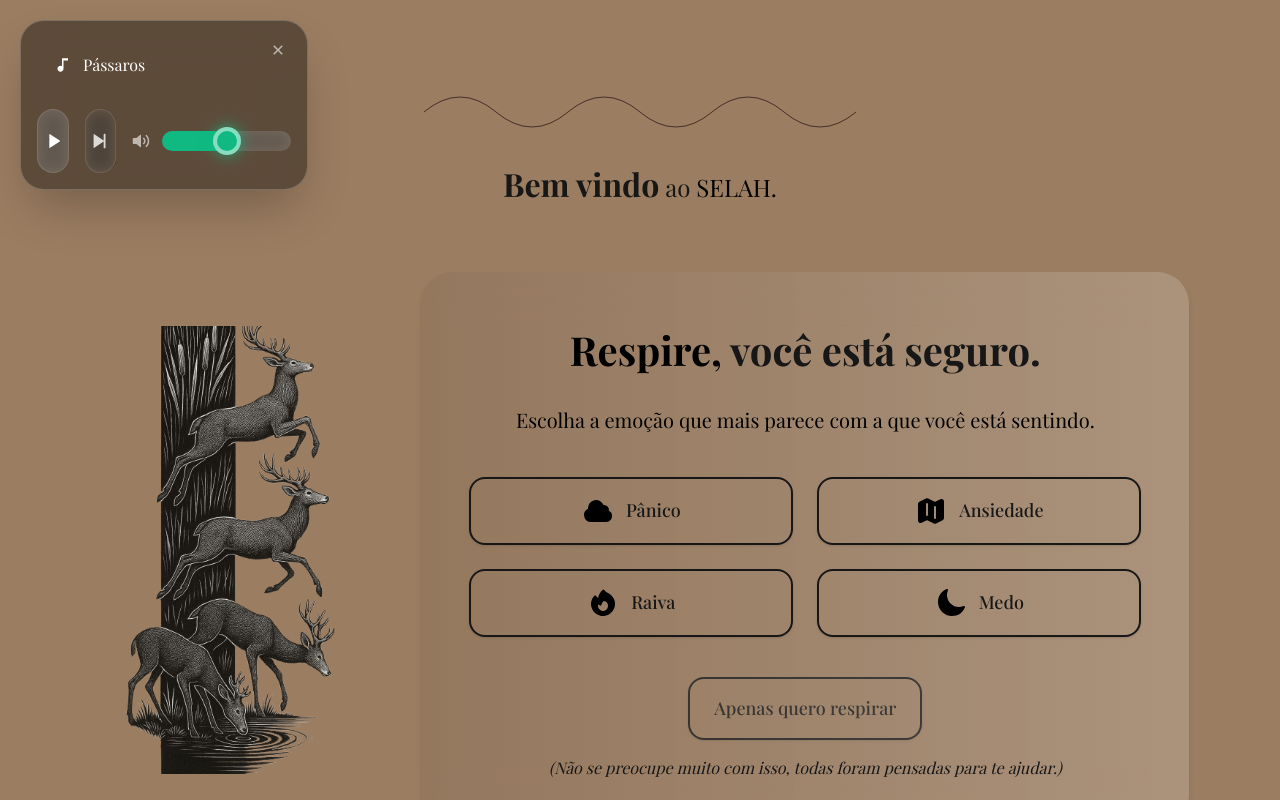
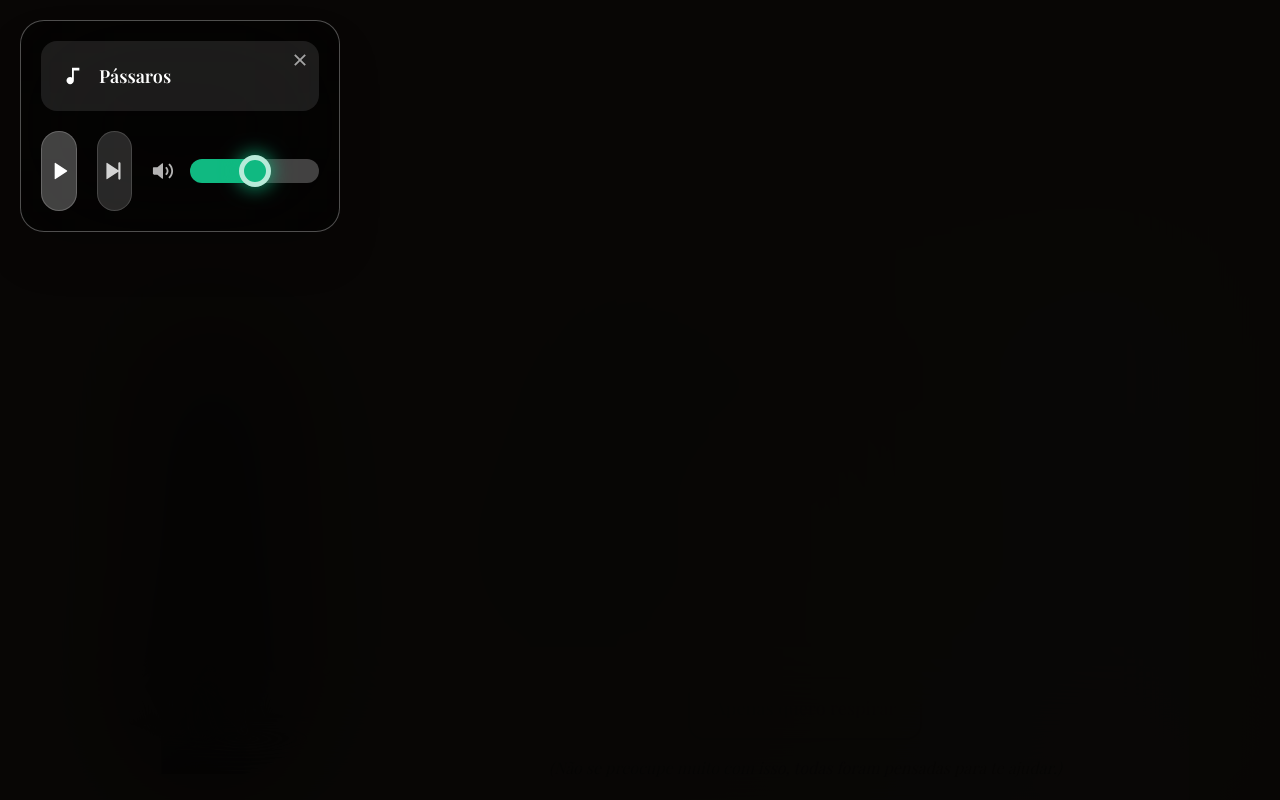
Before and after one commit to leticiael/selah-app, a Next.js app: page / in a window 1280 px wide. Both pictures are taken after a click on the button 48 px from the left and 48 px from the top of the page. Shown: the top 800 px of the page. Built offline with nearby package versions, Linux system fonts and the light colour scheme; a web font is replaced by a local one.

Commit message:
fix modal style

```diff
--- a/src/components/FloatingAudioPlayer.tsx
+++ b/src/components/FloatingAudioPlayer.tsx
@@ -51,7 +51,6 @@ const soundCategories = [
   }
 ];
 
-// Flatten all tracks for easy access
 const allTracks = soundCategories.flatMap(category => category.tracks);
 
 let globalAudio: HTMLAudioElement | null = null;
@@ -74,7 +73,6 @@ function updateGlobalState(newState: Partial<typeof globalState>) {
 export default function FloatingAudioPlayer() {
   const [, forceUpdate] = useState({});
   const { isZenMode } = useContext(ZenModeContext);
-
   const playerRef = useRef<HTMLDivElement>(null);
   const modalRef = useRef<HTMLDivElement>(null);
   const dragging = useRef(false);
@@ -87,21 +85,19 @@ export default function FloatingAudioPlayer() {
     };
   }, []);
 
-  // Prevent body scroll when modal is open
   useEffect(() => {
-    if (globalState.expanded) {
+    if (globalState.expanded || globalState.open) {
       document.body.style.overflow = 'hidden';
       document.documentElement.style.overflow = 'hidden';
     } else {
       document.body.style.overflow = 'unset';
       document.documentElement.style.overflow = 'unset';
     }
-
     return () => {
       document.body.style.overflow = 'unset';
       document.documentElement.style.overflow = 'unset';
     };
-  }, [globalState.expanded]);
+  }, [globalState.expanded, globalState.open]);
 
   useEffect(() => {
     if (!globalAudio) {
@@ -110,15 +106,12 @@ export default function FloatingAudioPlayer() {
       globalAudio.volume = globalState.volume;
       globalAudio.loop = true;
       globalAudio.preload = "metadata";
-
       globalAudio.addEventListener('play', () => {
         updateGlobalState({ playing: true });
       });
-
       globalAudio.addEventListener('pause', () => {
         updateGlobalState({ playing: false });
       });
-
       globalAudio.addEventListener('ended', () => {
         const nextIndex = (globalState.index + 1) % allTracks.length;
         globalAudio!.src = allTracks[nextIndex].file;
@@ -145,28 +138,21 @@ export default function FloatingAudioPlayer() {
   useEffect(() => {
     const handleClickOutside = (event: MouseEvent) => {
       if (
-        modalRef.current &&
-        !modalRef.current.contains(event.target as Node) &&
-        globalState.expanded
+        (modalRef.current && !modalRef.current.contains(event.target as Node)) ||
+        (playerRef.current && !playerRef.current.contains(event.target as Node))
       ) {
-        updateGlobalState({ expanded: false });
-      }
-
-      if (
-        playerRef.current &&
-        !playerRef.current.contains(event.target as Node) &&
-        globalState.open &&
-        !globalState.expanded
-      ) {
-        updateGlobalState({ open: false });
+        if (globalState.expanded || globalState.open) {
+          updateGlobalState({ expanded: false, open: false });
+        }
       }
     };
-
-    document.addEventListener("mousedown", handleClickOutside);
+    if (globalState.expanded || globalState.open) {
+      document.addEventListener("mousedown", handleClickOutside);
+    }
     return () => {
       document.removeEventListener("mousedown", handleClickOutside);
     };
-  }, []);
+  }, [globalState.expanded, globalState.open]);
 
   const currentTrack = useMemo(() => allTracks[globalState.index], [globalState.index]);
 
@@ -176,7 +162,6 @@ export default function FloatingAudioPlayer() {
       e.stopPropagation();
     }
     if (!globalAudio) return;
-
     if (globalAudio.paused) {
       globalAudio.play().catch(() => {});
     } else {
@@ -190,13 +175,10 @@ export default function FloatingAudioPlayer() {
       e.stopPropagation();
     }
     if (!globalAudio) return;
-
     const nextIndex = (globalState.index + 1) % allTracks.length;
     const wasPlaying = !globalAudio.paused;
-
     globalAudio.pause();
     updateGlobalState({ index: nextIndex });
-
     setTimeout(() => {
       if (wasPlaying && globalAudio) {
         globalAudio.play().catch(() => {});
@@ -206,14 +188,12 @@ export default function FloatingAudioPlayer() {
 
   const selectTrack = useCallback((trackIndex: number) => {
     if (!globalAudio) return;
-
     globalAudio.pause();
     updateGlobalState({
       index: trackIndex,
       expanded: false,
       open: true
     });
-
     setTimeout(() => {
       if (globalAudio) {
         globalAudio.play().catch(() => {});
@@ -222,14 +202,11 @@ export default function FloatingAudioPlayer() {
   }, []);
 
   const handleMouseDown = (e: React.MouseEvent) => {
-    // Não permitir drag quando o modal expandido estiver aberto
     if (globalState.expanded) return;
-
     dragging.current = true;
     const startX = e.clientX;
     const startY = e.clientY;
     const startPos = globalState.position;
-
     const handleMouseMove = (moveEvent: MouseEvent) => {
       if (!dragging.current) return;
       const dx = moveEvent.clientX - startX;
@@ -238,13 +215,11 @@ export default function FloatingAudioPlayer() {
       const newY = Math.max(8, Math.min(window.innerHeight - (globalState.open ? 120 : 64), startPos.y + dy));
       updateGlobalState({ position: { x: newX, y: newY } });
     };
-
     const handleMouseUp = () => {
       dragging.current = false;
       document.removeEventListener("mousemove", handleMouseMove);
       document.removeEventListener("mouseup", handleMouseUp);
     };
-
     document.addEventListener("mousemove", handleMouseMove);
     document.addEventListener("mouseup", handleMouseUp);
   };
@@ -265,65 +240,59 @@ export default function FloatingAudioPlayer() {
 
   return (
     <>
-      {/* Overlay para o modal expandido */}
-      {globalState.expanded && (
-        <div className="fixed inset-0 z-40 bg-black/80 backdrop-blur-md" />
+      {(globalState.expanded || globalState.open) && (
+        <div className="fixed inset-0 z-[9999] bg-black/95 backdrop-blur-3xl" />
       )}
 
-      {/* Modal expandido de seleção de música */}
       {globalState.expanded && (
         <div
           ref={modalRef}
-          className="fixed inset-0 z-50 bg-black/30 backdrop-blur-2xl border border-white/5 shadow-2xl flex flex-col sm:inset-auto sm:top-1/2 sm:left-1/2 sm:-translate-x-1/2 sm:-translate-y-1/2 sm:w-[90%] sm:max-w-lg sm:h-[90%] sm:rounded-2xl md:max-w-xl lg:max-w-2xl"
+          className="fixed inset-0 z-[10000] bg-black/60 backdrop-blur-3xl border border-white/10 shadow-2xl flex flex-col sm:inset-auto sm:top-1/2 sm:left-1/2 sm:-translate-x-1/2 sm:-translate-y-1/2 sm:w-[95%] sm:max-w-md sm:h-[85%] sm:rounded-3xl md:max-w-lg lg:max-w-xl"
         >
-          {/* Header fixo */}
-          <div className="flex justify-between items-center p-4 sm:p-5 border-b border-white/5 flex-shrink-0 bg-black/20 backdrop-blur-md">
-            <h2 className="text-lg sm:text-xl font-light text-white/90 tracking-wider">Sons Ambientes</h2>
+          <div
+            className="flex justify-between items-center p-6 sm:p-7 border-b border-white/10 flex-shrink-0 bg-black/40 backdrop-blur-3xl min-h-[80px]"
+          >
+            <h2 className="text-xl sm:text-2xl font-light text-white tracking-wider">Sons</h2>
             <button
-              className="p-3 hover:bg-white/10 rounded-xl text-white/40 hover:text-white/80 transition-all touch-manipulation"
-              onClick={() => updateGlobalState({ expanded: false })}
+              className="p-4 hover:bg-white/20 rounded-2xl text-white/60 hover:text-white transition-all touch-manipulation"
+              onClick={() => updateGlobalState({ expanded: false, open: false })}
             >
-              <RiCloseFill size={22} />
+              <RiCloseFill size={26} />
             </button>
           </div>
-
-          {/* Conteúdo scrollável */}
-          <div className="flex-1 overflow-y-auto overflow-x-hidden" style={{ WebkitOverflowScrolling: 'touch' }}>
-            <div className="p-4 sm:p-5 space-y-5 sm:space-y-6">
+          <div className="flex-1 overflow-y-auto overflow-x-hidden backdrop-blur-3xl" style={{ WebkitOverflowScrolling: 'touch' }}>
+            <div className="p-5 sm:p-6 space-y-6 sm:space-y-8">
               {soundCategories.map((category, categoryIndex) => {
                 const CategoryIcon = category.icon;
                 return (
-                  <div key={categoryIndex} className="space-y-4">
-                    {/* Header categoria com melhor visibilidade */}
-                    <div className="flex items-center gap-3 text-white/70 bg-black/40 backdrop-blur-md px-4 py-3 rounded-xl sticky top-0 z-10">
-                      <CategoryIcon size={18} />
-                      <h3 className="text-base font-medium tracking-wide uppercase">{category.name}</h3>
+                  <div key={categoryIndex} className="space-y-5">
+                    <div
+                      className="flex items-center gap-4 text-white/80 bg-black/60 backdrop-blur-3xl px-5 py-4 rounded-2xl sticky top-0 z-20 min-h-[60px]"
+                    >
+                      <CategoryIcon size={22} />
+                      <h3 className="text-lg font-medium tracking-wide uppercase">{category.name}</h3>
                     </div>
-
-                    {/* Grid com botões mega clicáveis */}
-                    <div className="grid grid-cols-1 gap-4">
+                    <div className="grid grid-cols-1 gap-5">
                       {category.tracks.map((track, trackIndex) => {
                         const globalTrackIndex = soundCategories
                           .slice(0, categoryIndex)
                           .reduce((acc, cat) => acc + cat.tracks.length, 0) + trackIndex;
-
                         const IconComponent = track.icon;
                         const isActive = globalState.index === globalTrackIndex;
-
                         return (
                           <button
                             key={trackIndex}
                             onClick={() => selectTrack(globalTrackIndex)}
-                            className={`p-5 sm:p-6 rounded-2xl text-base font-medium flex items-center gap-4 transition-all hover:scale-[1.02] active:scale-[0.98] border text-left min-h-[72px] sm:min-h-[80px] touch-manipulation ${
+                            className={`p-6 sm:p-8 rounded-3xl text-lg font-semibold flex items-center gap-5 transition-all hover:scale-[1.02] active:scale-[0.98] border text-left min-h-[90px] sm:min-h-[100px] touch-manipulation ${
                               isActive
-                                ? "bg-white/25 text-white border-white/30 shadow-xl"
-                                : "bg-white/10 text-white/85 hover:bg-white/20 border-white/10 hover:text-white active:bg-white/25"
+                                ? "bg-white/30 text-white border-white/40 shadow-2xl backdrop-blur-3xl"
+                                : "bg-white/15 text-white/90 hover:bg-white/25 border-white/15 hover:text-white active:bg-white/35 backdrop-blur-3xl"
                             }`}
                           >
-                            <IconComponent size={24} className="flex-shrink-0 opacity-90" />
-                            <span className="text-base sm:text-lg truncate flex-1 tracking-wide font-medium">{track.label}</span>
+                            <IconComponent size={28} className="flex-shrink-0" />
+                            <span className="text-lg sm:text-xl truncate flex-1 tracking-wide font-semibold">{track.label}</span>
                             {isActive && globalState.playing && (
-                              <div className="w-3 h-3 bg-emerald-400 rounded-full animate-pulse flex-shrink-0" />
+                              <div className="w-4 h-4 bg-emerald-400 rounded-full animate-pulse flex-shrink-0" />
                             )}
                           </button>
                         );
@@ -333,64 +302,54 @@ export default function FloatingAudioPlayer() {
                 );
               })}
             </div>
-
-            {/* Espaço final generoso para scroll completo */}
-            <div className="h-16" />
+            <div className="h-24" />
           </div>
         </div>
       )}
 
-      {/* Player flutuante - só aparece quando modal não está expandido */}
       {!globalState.expanded && (
         <div
           ref={playerRef}
-          className={`fixed z-30 bg-black/40 backdrop-blur-xl border border-white/20 shadow-2xl transition-all duration-300 ease-out ${
+          className={`fixed z-[10001] bg-black/50 backdrop-blur-3xl border border-white/30 shadow-2xl transition-all duration-300 ease-out ${
             globalState.open
-              ? "w-64 sm:w-72 p-4 rounded-3xl"
-              : "w-14 h-14 p-0 rounded-2xl hover:scale-105 active:scale-95 hover:bg-black/50 cursor-grab active:cursor-grabbing"
+              ? "w-72 sm:w-80 p-5 rounded-3xl"
+              : "w-16 h-16 p-0 rounded-3xl hover:scale-110 active:scale-95 hover:bg-black/60 cursor-grab active:cursor-grabbing"
           }`}
           style={{ top: globalState.position.y, left: globalState.position.x }}
           onMouseDown={globalState.open ? undefined : handleMouseDown}
         >
           {globalState.open ? (
-            <div className="space-y-4">
-              {/* Header clicável mega grande para abrir modal */}
+            <div className="space-y-5">
               <button
                 onClick={openModal}
-                className="w-full text-white text-sm font-light flex items-center gap-3 hover:text-emerald-300 transition-colors p-4 hover:bg-white/10 rounded-xl touch-manipulation min-h-[56px]"
+                className="w-full text-white text-base font-medium flex items-center gap-4 hover:text-emerald-300 transition-colors p-5 hover:bg-white/15 rounded-2xl touch-manipulation min-h-[70px] backdrop-blur-3xl bg-white/10"
               >
-                <RiMusicFill size={18} className="flex-shrink-0" />
-                <span className="truncate flex-1 text-left text-base">{currentTrack.label}</span>
+                <RiMusicFill size={22} className="flex-shrink-0" />
+                <span className="truncate flex-1 text-left text-lg font-semibold">{currentTrack.label}</span>
               </button>
-
-              {/* Botão fechar maior */}
               <button
-                onClick={() => updateGlobalState({ open: false })}
-                className="absolute top-2 right-2 text-white/60 hover:text-white transition-colors p-3 hover:bg-white/10 rounded-xl touch-manipulation"
+                onClick={() => updateGlobalState({ open: false, expanded: false })}
+                className="absolute top-3 right-3 text-white/60 hover:text-white transition-colors p-4 hover:bg-white/20 rounded-2xl touch-manipulation"
               >
-                <RiCloseFill size={18} />
+                <RiCloseFill size={22} />
               </button>
-
-              {/* Controles mega clicáveis */}
-              <div className="flex items-center gap-4">
+              <div className="flex items-center gap-5">
                 <button
                   onMouseDown={playPause}
                   onTouchStart={playPause}
-                  className="w-16 h-16 rounded-2xl bg-white/20 text-white hover:bg-white/30 active:bg-white/40 transition-all backdrop-blur-sm flex items-center justify-center border border-white/10 touch-manipulation"
+                  className="w-20 h-20 rounded-3xl bg-white/25 text-white hover:bg-white/35 active:bg-white/45 transition-all backdrop-blur-3xl flex items-center justify-center border border-white/20 touch-manipulation"
                 >
-                  {globalState.playing ? <RiPauseFill size={22} /> : <RiPlayFill size={22} />}
+                  {globalState.playing ? <RiPauseFill size={26} /> : <RiPlayFill size={26} />}
                 </button>
-
                 <button
                   onMouseDown={next}
                   onTouchStart={next}
-                  className="w-16 h-16 rounded-2xl bg-white/10 text-white/80 hover:bg-white/20 hover:text-white active:bg-white/30 transition-all backdrop-blur-sm flex items-center justify-center border border-white/10 touch-manipulation"
+                  className="w-20 h-20 rounded-3xl bg-white/15 text-white/80 hover:bg-white/25 hover:text-white active:bg-white/35 transition-all backdrop-blur-3xl flex items-center justify-center border border-white/15 touch-manipulation"
                 >
-                  <RiSkipForwardFill size={22} />
+                  <RiSkipForwardFill size={26} />
                 </button>
-
-                <div className="flex items-center gap-3 flex-1">
-                  <RiVolumeUpFill className="text-white/60" size={18} />
+                <div className="flex items-center gap-4 flex-1">
+                  <RiVolumeUpFill className="text-white/70" size={22} />
                   <input
                     type="range"
                     min={0}
@@ -400,9 +359,9 @@ export default function FloatingAudioPlayer() {
                     onChange={handleVolumeChange}
                     onMouseDown={(e) => e.stopPropagation()}
                     onTouchStart={(e) => e.stopPropagation()}
-                    className="flex-1 h-5 bg-white/20 rounded-full appearance-none slider backdrop-blur-sm touch-manipulation"
+                    className="flex-1 h-6 bg-white/25 rounded-full appearance-none slider backdrop-blur-3xl touch-manipulation"
                     style={{
-                      background: `linear-gradient(to right, #10b981 0%, #10b981 ${globalState.volume * 100}%, rgba(255,255,255,0.2) ${globalState.volume * 100}%, rgba(255,255,255,0.2) 100%)`
+                      background: `linear-gradient(to right, #10b981 0%, #10b981 ${globalState.volume * 100}%, rgba(255,255,255,0.25) ${globalState.volume * 100}%, rgba(255,255,255,0.25) 100%)`
                     }}
                   />
                 </div>
@@ -413,10 +372,10 @@ export default function FloatingAudioPlayer() {
               onClick={() => updateGlobalState({ open: true })}
               className="w-full h-full flex items-center justify-center text-white relative touch-manipulation"
             >
-              <RiMusicFill size={20} />
+              <RiMusicFill size={24} />
               {globalState.playing && (
-                <div className="absolute -top-1 -right-1 w-3 h-3 bg-emerald-400 rounded-full">
-                  <div className="w-3 h-3 bg-emerald-400 rounded-full animate-ping absolute" />
+                <div className="absolute -top-1 -right-1 w-4 h-4 bg-emerald-400 rounded-full">
+                  <div className="w-4 h-4 bg-emerald-400 rounded-full animate-ping absolute" />
                 </div>
               )}
             </button>
@@ -427,23 +386,22 @@ export default function FloatingAudioPlayer() {
       <style jsx>{`
         .slider::-webkit-slider-thumb {
           appearance: none;
-          width: 28px;
-          height: 28px;
+          width: 32px;
+          height: 32px;
           background: #10b981;
           border-radius: 50%;
           cursor: pointer;
-          box-shadow: 0 0 15px rgba(16, 185, 129, 0.8);
-          border: 4px solid rgba(255,255,255,0.5);
+          box-shadow: 0 0 20px rgba(16, 185, 129, 1);
+          border: 5px solid rgba(255,255,255,0.7);
         }
-
-        .slider::-moz-range-thumb {
-          width: 28px;
-          height: 28px;
+    .slider::-moz-range-thumb {
+          width: 32px;
+          height: 32px;
           background: #10b981;
           border-radius: 50%;
           cursor: pointer;
-          border: 4px solid rgba(255,255,255,0.5);
-          box-shadow: 0 0 15px rgba(16, 185, 129, 0.8);
+          border: 5px solid rgba(255,255,255,0.7);
+          box-shadow: 0 0 20px rgba(16, 185, 129, 1);
         }
       `}</style>
     </>
```
